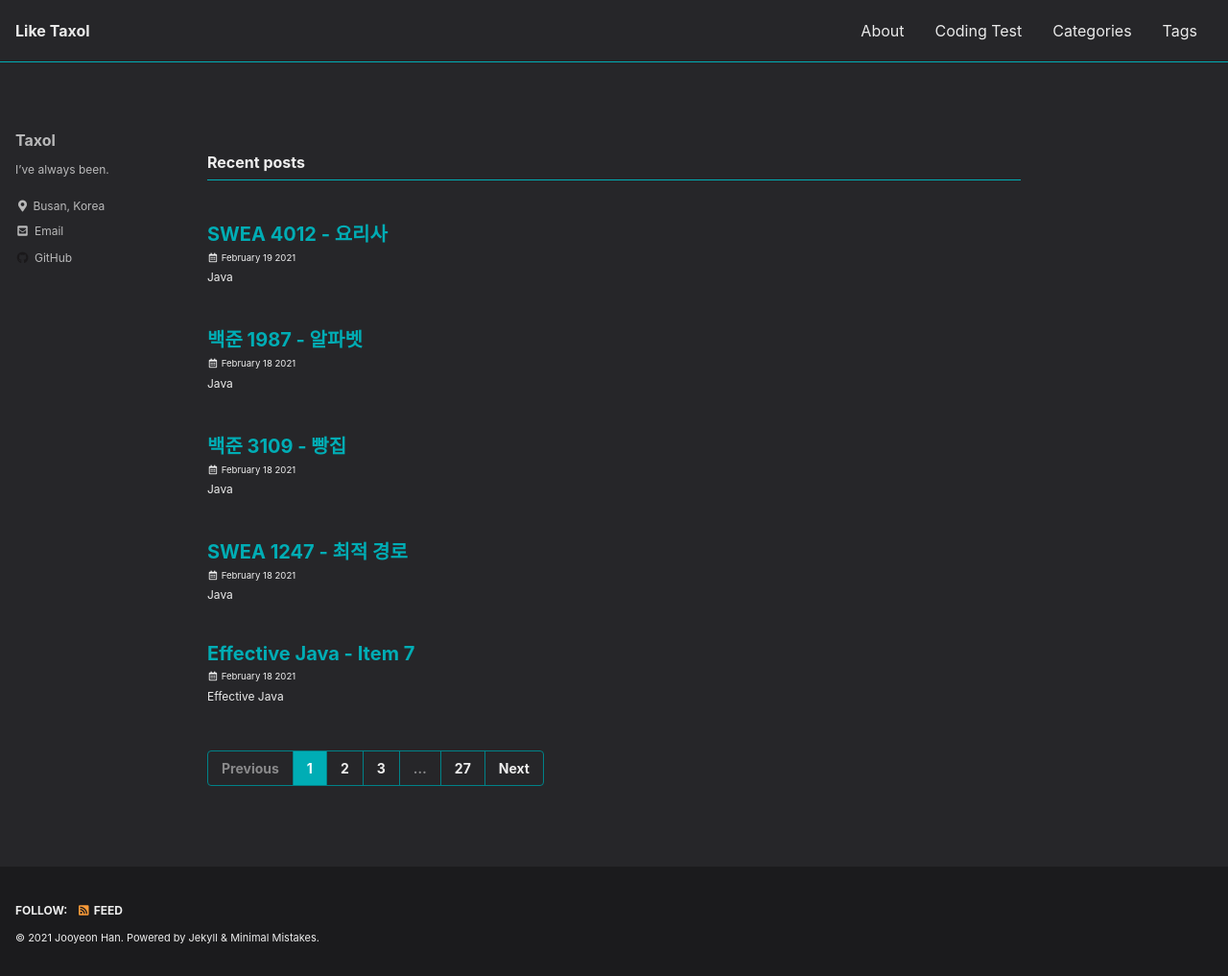
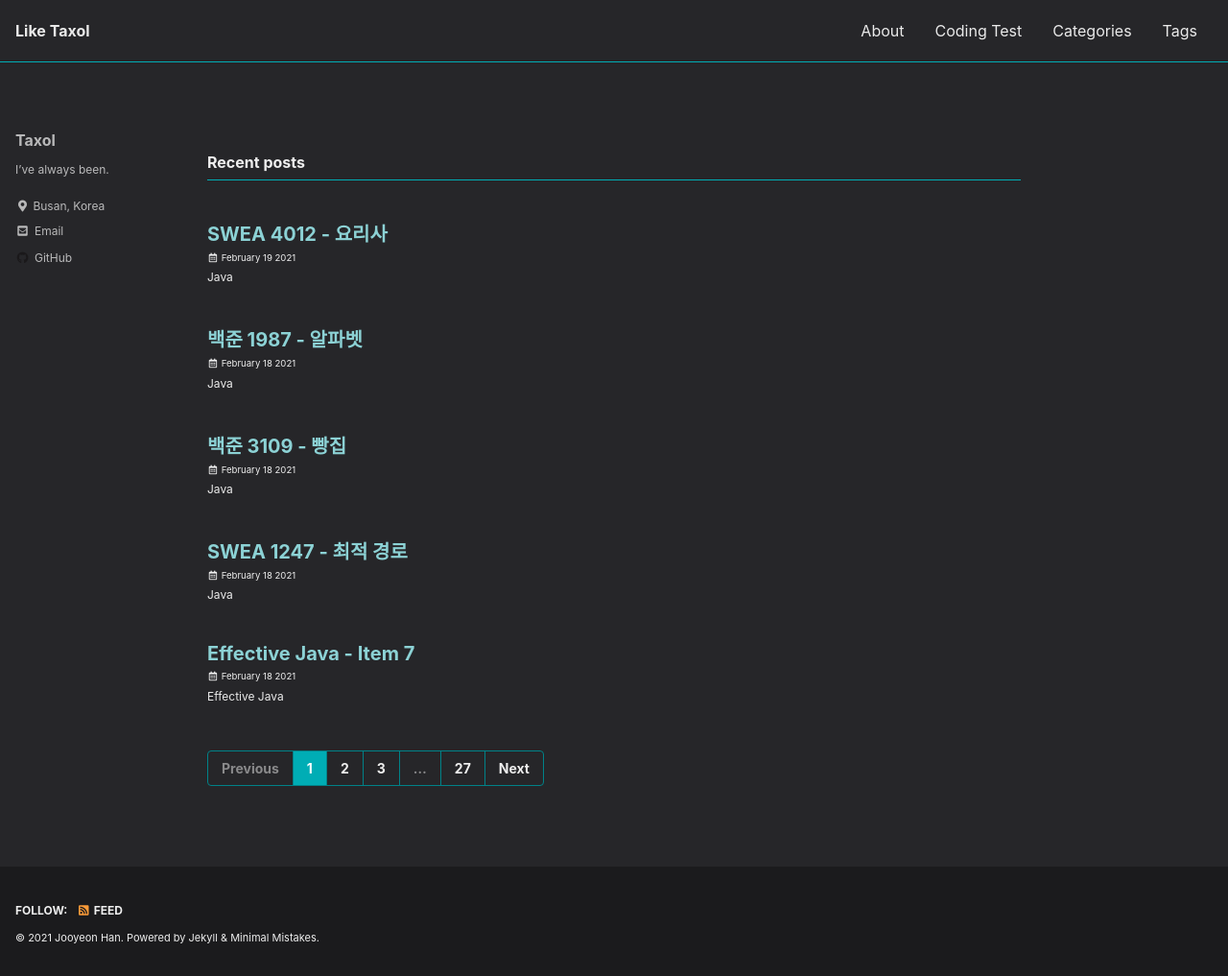
Before and after one commit to taxol1203/taxol1203.github.io, a Jekyll site: the page built from index.html, in a window 1280 px wide. Shown: the whole page at 96% size. Built offline with Jekyll 4.4.1, drawn with Linux system fonts in a browser that asks for light colours; cached includes are drawn as plain includes; the list of posts is cut into pages by our own code.

Commit message:
change link color

```diff
--- a/_sass/minimal-mistakes/skins/_dark.scss
+++ b/_sass/minimal-mistakes/skins/_dark.scss
@@ -11,8 +11,7 @@ $code-background-color: mix(#000, $background-color, 15%) !default;
 $code-background-color-dark: mix(#000, $background-color, 20%) !default;
 $form-background-color: mix(#000, $background-color, 15%) !default;
 $footer-background-color: mix(#000, $background-color, 30%) !default;
-//$link-color: mix($primary-color, $text-color, 80%) !default;
-$link-color: $primary-color !default;
+$link-color: mix($primary-color, $text-color, 40%) !default;
 $link-color-hover: mix(#fff, $link-color, 25%) !default;
 $link-color-visited: mix(#000, $link-color, 25%) !default;
 $masthead-link-color: $text-color !default;
```
